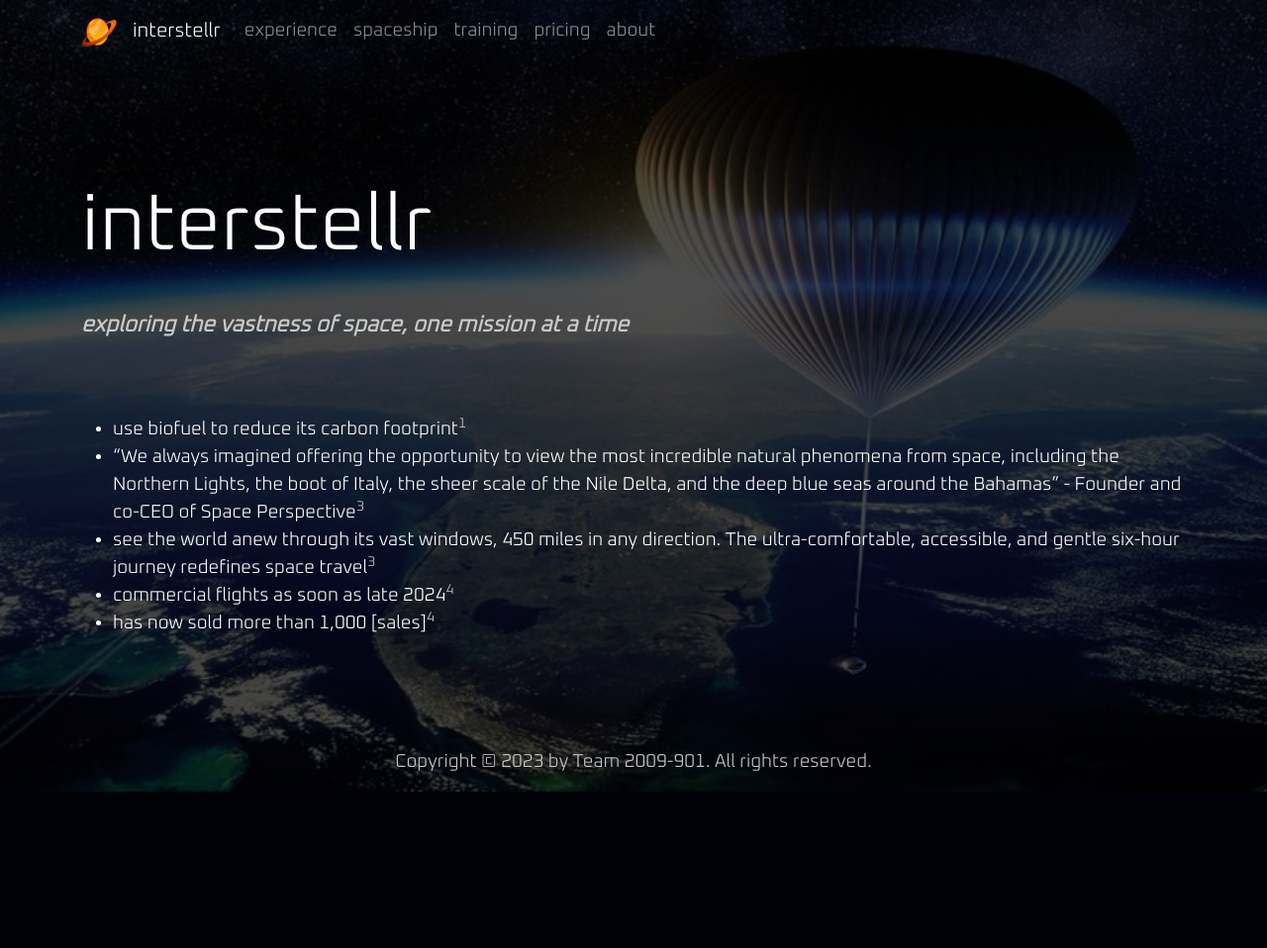
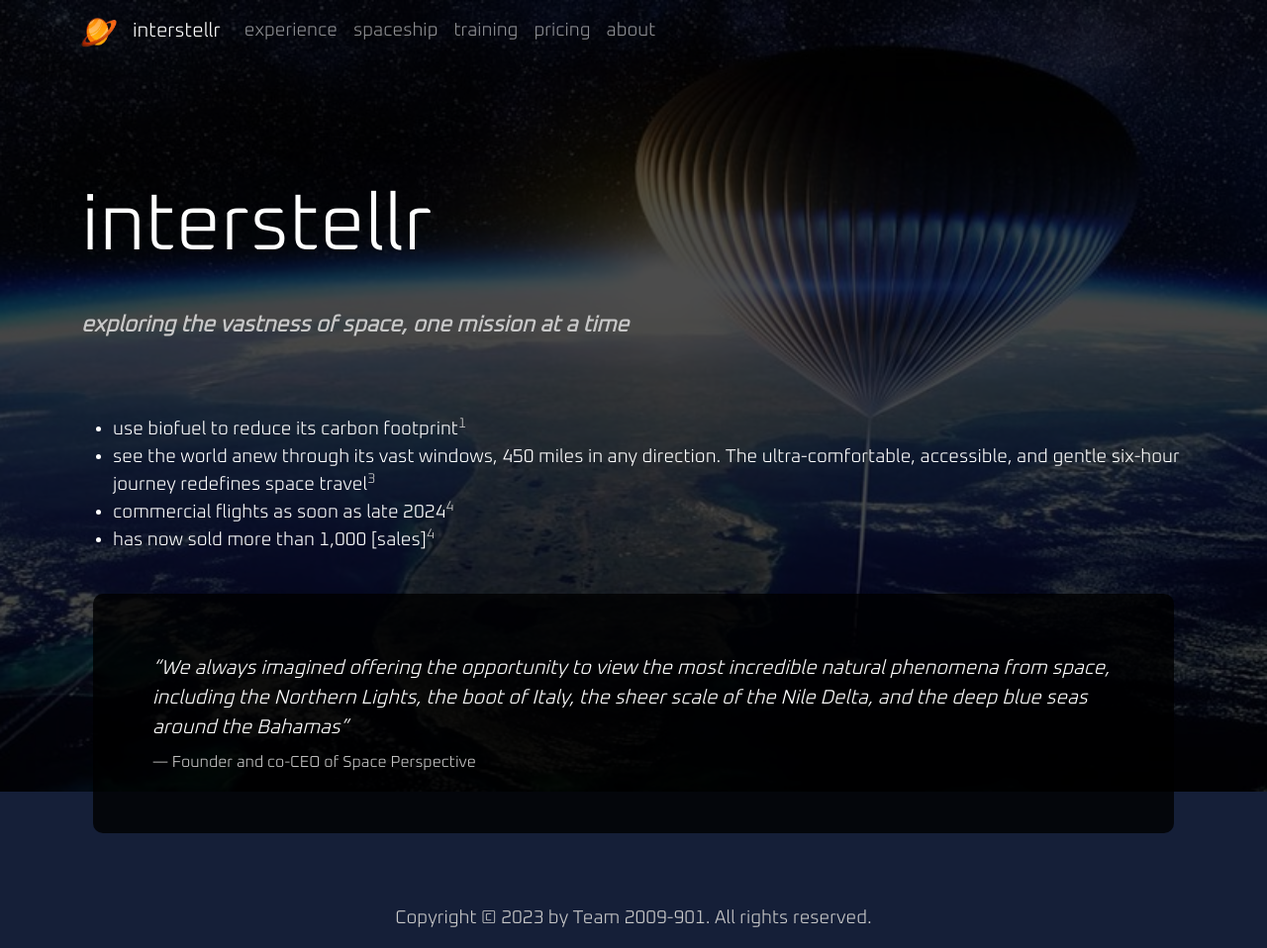
Before and after one commit to bossbadi-web/tsa_webmaster_2023, a Flask app: page / in a window 1280 px wide. Shown: the whole page at 99% size. Before the commit the page ends 800 px from the top, so only its background shows below. Run offline with Flask 2, Linux system fonts and the light colour scheme; some libraries are stand-ins or nearby versions.

Commit message:
Add quote container to landing

```diff
--- a/static/main.css
+++ b/static/main.css
@@ -72,10 +72,30 @@ h2 {
   margin-top: -2em;
 }
 
+/* make quote container look good */
+.blockquote {
+  background-color: rgba(0, 0, 0, 0.8);
+  border-radius: 10px;
+  padding: 3em;
+  margin: 2em 0;
+}
+
+.blockquote p {
+  font-style: italic;
+}
+
+.blockquote-footer {
+  color: var(--cool-gray);
+  font-size: 0.8em;
+  padding-top: 0.5em;
+}
+
+/* change color of superscripts */
 sup {
   color: var(--cool-gray);
 }
 
+/* remove bullet points on lists */
 .no-bullets {
   list-style: none;
   padding-left: 1em;
--- a/templates/home.html
+++ b/templates/home.html
@@ -30,11 +30,24 @@
   <div class="container">
     <ul>
       <li>use biofuel to reduce its carbon footprint<sup>1</sup></li>
-      <li>“We always imagined offering the opportunity to view the most incredible natural phenomena from space, including the Northern Lights, the boot of Italy, the sheer scale of the Nile Delta, and the deep blue seas around the Bahamas” - Founder and co-CEO of Space Perspective<sup>3</sup></li>
-      <li>see the world anew through its vast windows, 450 miles in any direction. The ultra-comfortable, accessible, and gentle six-hour journey redefines space travel<sup>3</sup></li>
+      <li>
+        see the world anew through its vast windows, 450 miles in any direction. The ultra-comfortable, accessible, and
+        gentle six-hour journey redefines space travel<sup>3</sup>
+      </li>
       <li>commercial flights as soon as late 2024<sup>4</sup></li>
       <li>has now sold more than 1,000 [sales]<sup>4</sup></li>
     </ul>
+
+    <div class="container">
+      <blockquote class="blockquote">
+        <p>
+          “We always imagined offering the opportunity to view the most incredible natural phenomena from space,
+          including the Northern Lights, the boot of Italy, the sheer scale of the Nile Delta, and the deep blue seas
+          around the Bahamas”
+        </p>
+        <footer class="blockquote-footer">Founder and co-CEO of Space Perspective</footer>
+      </blockquote>
+    </div>
   </div>
 </section>
 
```
